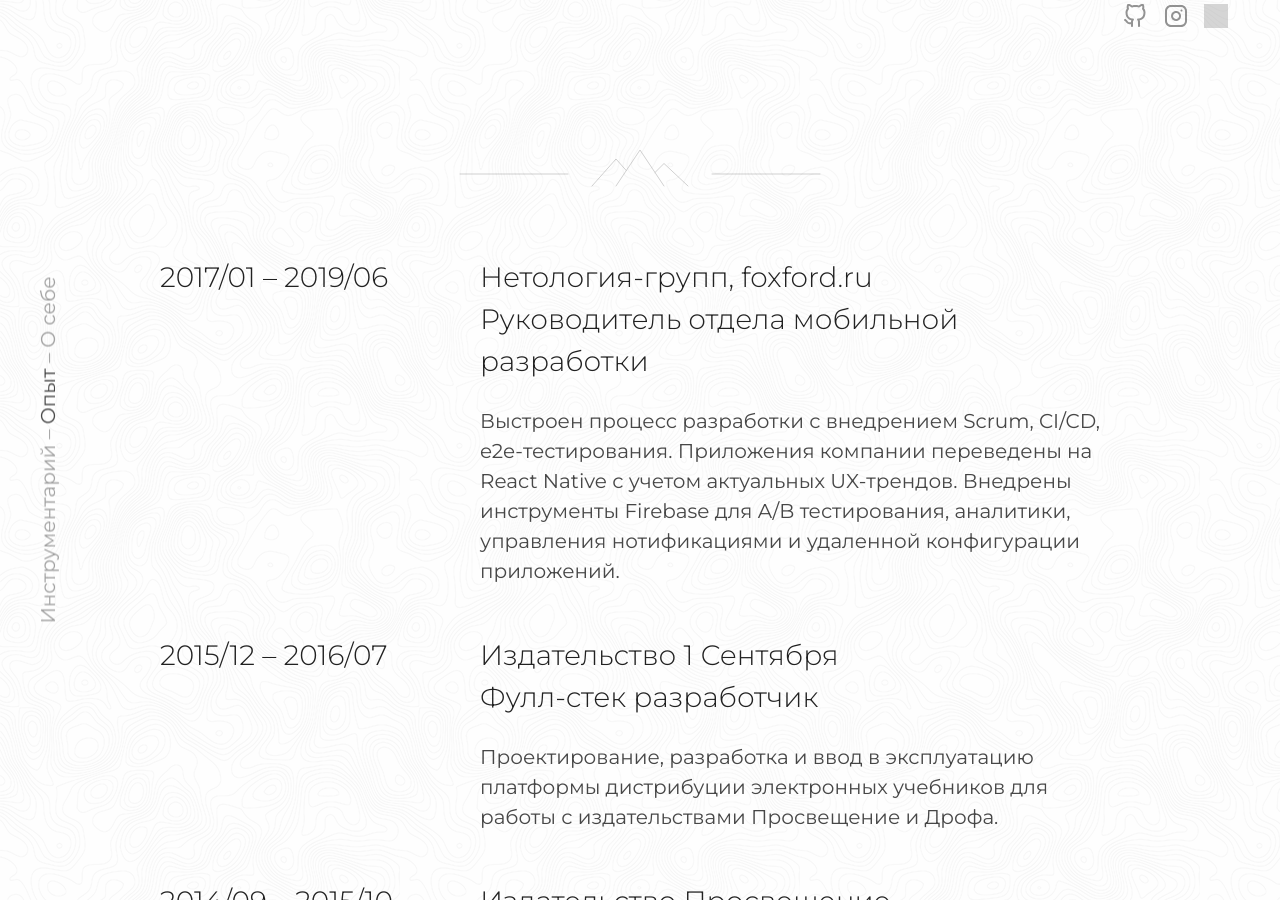
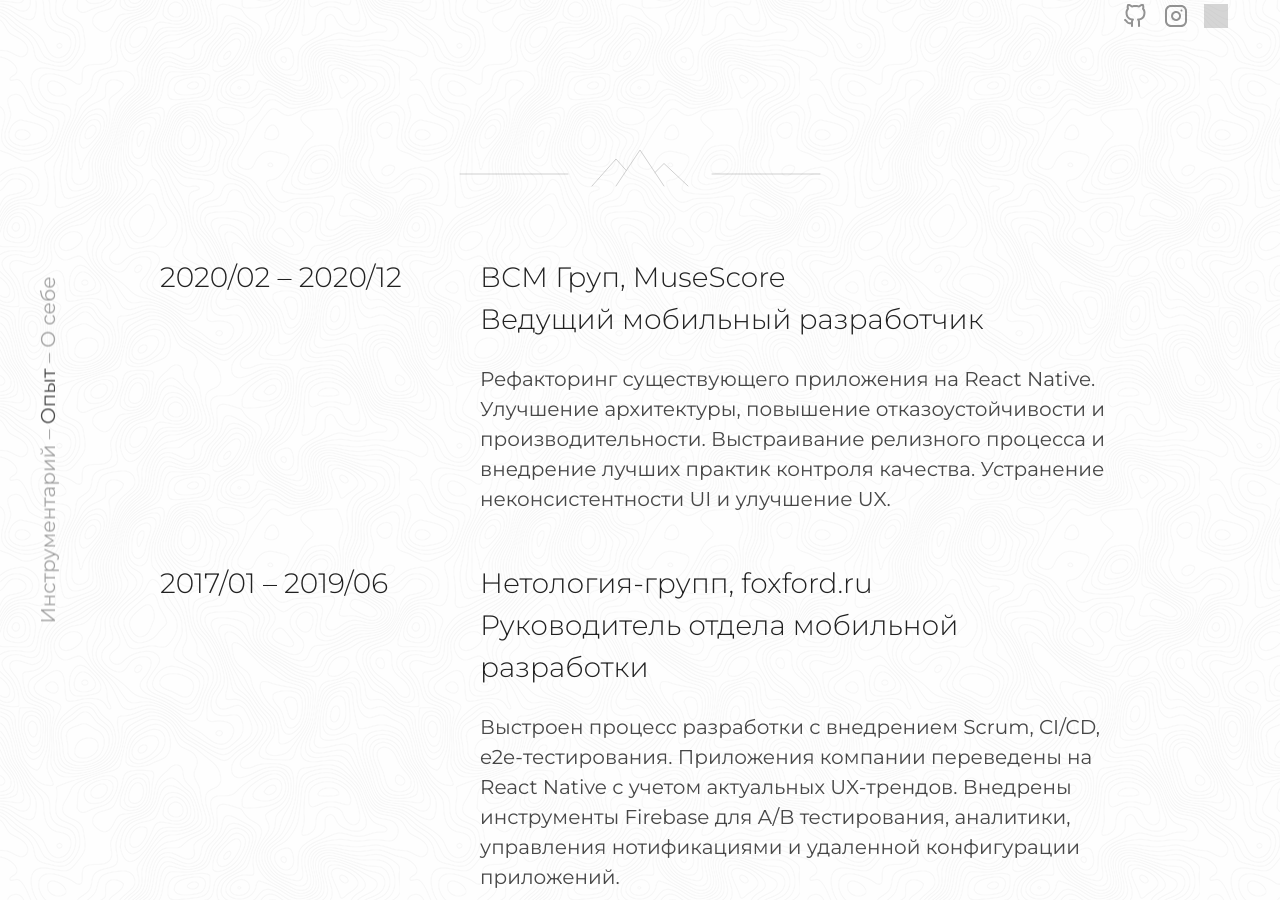
Before and after one commit to n4kz/com.n4kz, a Jekyll site: the page built from ru/index.html, in a window 1280 px wide and 900 px high, scrolled down 820 px. Built offline with Jekyll 4.4.1, drawn with Linux system fonts in a browser that asks for light colours; nearby versions of some CDN libraries; grey boxes are pictures that could not be loaded.

Commit message:
Updated content

```diff
--- a/_data/ru/experience.yml
+++ b/_data/ru/experience.yml
@@ -1,5 +1,14 @@
 label: Опыт
 items:
+  - dates: 2020/02 &ndash; 2020/12
+    place: ВСМ Груп, MuseScore
+    title: Ведущий мобильный разработчик
+    about: >
+      Рефакторинг существующего приложения на React Native. Улучшение архитектуры,
+      повышение отказоустойчивости и производительности. Выстраивание релизного
+      процесса и внедрение лучших практик контроля качества. Устранение
+      неконсистентности UI и улучшение UX.
+
   -
     dates: 2017/01 &ndash; 2019/06
     place: Нетология-групп, foxford.ru
```
Also changed, not shown: _data/en/experience.yml (+13 -4 lines).
